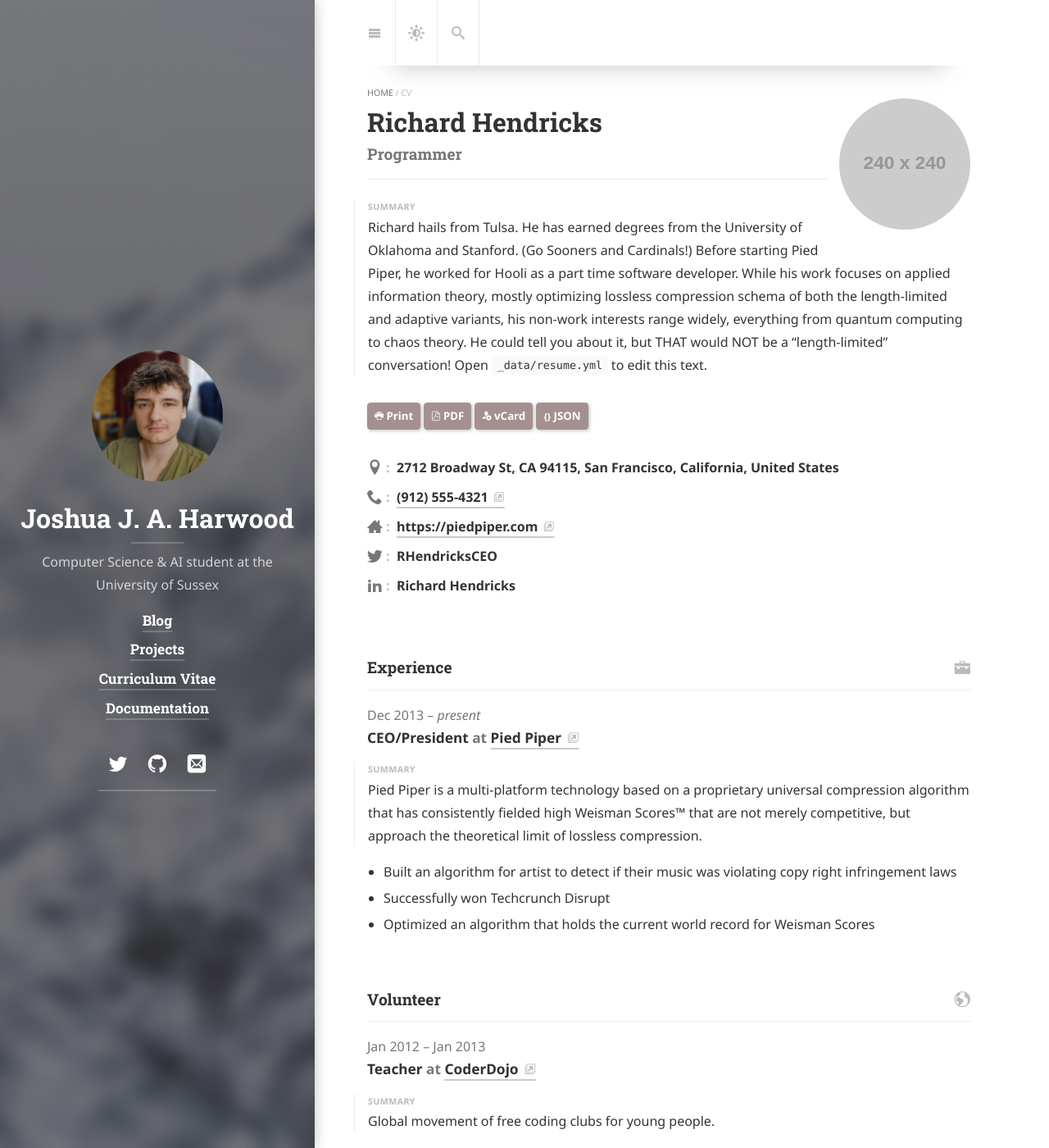
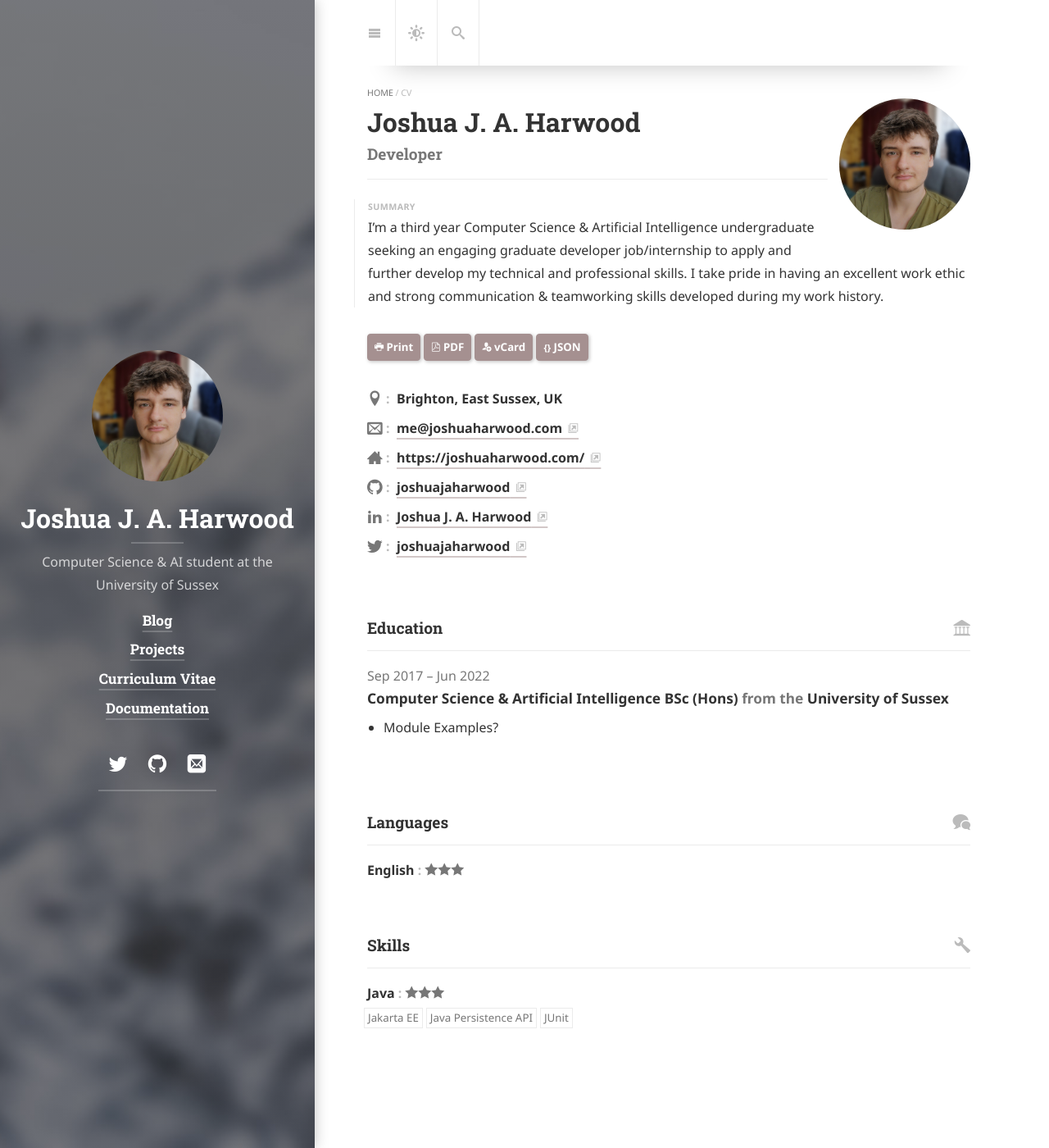
Before and after one commit to joshuajaharwood/joshuajaharwood.github.io, a Jekyll site: the page built from cv.md, in a window 1280 px wide and 1400 px high. Shown: the whole window at 82% size. Built offline with Jekyll 4.4.1, drawn with Linux system fonts in a browser that asks for light colours; cached includes are drawn as plain includes; nearby versions of some CDN libraries; some web fonts are replaced; library files that are not in the unit come from our copies; some of the changed text lies outside the part shown.

```diff
--- a/_data/resume.yml
+++ b/_data/resume.yml
@@ -2,102 +2,92 @@
 # If you don't have a JSON Resume you can just edit this YAML file instead.
 # See also: <https://jsonresume.org/>.
 basics:
-  name: "Richard Hendricks"
-  label: "Programmer"
-  picture: "https://placehold.it/240x240"
-  email: ""
-  phone: "(912) 555-4321"
-  website: "https://piedpiper.com"
+  name: "Joshua J. A. Harwood"
+  label: "Developer"
+  picture: "assets/img/profile.jpg"
+  email: "me@joshuaharwood.com"
+  # phone: "(912) 555-4321"
+  website: "https://joshuaharwood.com/"
   summary: >
-    Richard hails from Tulsa.
-    He has earned degrees from the University of Oklahoma and Stanford. (Go Sooners and Cardinals!)
-    Before starting Pied Piper, he worked for Hooli as a part time software developer.
-    While his work focuses on applied information theory,
-    mostly optimizing lossless compression schema of both the length-limited and adaptive variants,
-    his non-work interests range widely,
-    everything from quantum computing to chaos theory.
-    He could tell you about it, but THAT would NOT be a “length-limited” conversation!
-    Open `_data/resume.yml` to edit this text.
+    I’m a third year Computer Science & Artificial Intelligence undergraduate seeking an engaging graduate
+    developer job/internship to apply and further develop my technical and professional skills. I take pride in having
+    an excellent work ethic and strong communication & teamworking skills developed during my work history.
   location:
-    address: "2712 Broadway St"
-    postalCode: "CA 94115"
-    city: "San Francisco"
-    countryCode: "US"
-    region: "California"
+    # address: ""
+    # postalCode: ""
+    city: "Brighton"
+    countryCode: "UK"
+    region: "East Sussex"
   profiles:
+    - network: "GitHub"
+      username: "joshuajaharwood"
+      url: "https://github.com/joshuajaharwood"
+    - network: "LinkedIn"
+      username: "Joshua J. A. Harwood"
+      url: "https://linkedin.com/in/joshuajaharwood"
     - network: "Twitter"
-      username: "RHendricksCEO"
-      url: ""
-    - network: "LinkedIn"
-      username: "Richard Hendricks"
-      url: ""
-work:
-  - company: "Pied Piper"
-    position: "CEO/President"
-    website: "https://piedpiper.com"
-    startDate: "2013-12-01"
-    endDate: ""
-    summary: >
-      Pied Piper is a multi-platform technology based on a proprietary universal compression algorithm that has
-      consistently fielded high Weisman Scores™ that are not merely competitive,
-      but approach the theoretical limit of lossless compression.
-    highlights:
-      - "Built an algorithm for artist to detect if their music was violating copy right infringement laws"
-      - "Successfully won Techcrunch Disrupt"
-      - "Optimized an algorithm that holds the current world record for Weisman Scores"
-volunteer:
-  - organization: "CoderDojo"
-    position: "Teacher"
-    website: "https://coderdojo.com/"
-    startDate: "2012-01-01"
-    endDate: "2013-01-01"
-    summary: "Global movement of free coding clubs for young people."
-    highlights:
-      - "Awarded 'Teacher of the Month'"
+      username: "joshuajaharwood"
+      url: "https://twitter.com/joshuajaharwood"
+# work:
+#   - company: "Pied Piper"
+#     position: "CEO/President"
+#     website: "https://piedpiper.com"
+#     startDate: "2013-12-01"
+#     endDate: ""
+#     summary: >
+#       Pied Piper is a multi-platform technology based on a proprietary universal compression algorithm that has
+#       consistently fielded high Weisman Scores™ that are not merely competitive,
+#       but approach the theoretical limit of lossless compression.
+#     highlights:
+#       - "Built an algorithm for artist to detect if their music was violating copy right infringement laws"
+#       - "Successfully won Techcrunch Disrupt"
+#       - "Optimized an algorithm that holds the current world record for Weisman Scores"
+# volunteer:
+#   - organization: "CoderDojo"
+#     position: "Teacher"
+#     website: "https://coderdojo.com/"
+#     startDate: "2012-01-01"
+#     endDate: "2013-01-01"
+#     summary: "Global movement of free coding clubs for young people."
+#     highlights:
+#       - "Awarded 'Teacher of the Month'"
 education:
-  - institution: "University of Oklahoma"
-    area: "Information Technology"
-    studyType: "Bachelor"
-    startDate: "2011-06-01"
-    endDate: "2014-01-01"
-    gpa: "4.0"
+  - institution: "University of Sussex"
+    area: "Computer Science & Artificial Intelligence"
+    studyType: "BSc (Hons)"
+    startDate: "2017-09-01"
+    endDate: "2022-06-01"
+    gpa: "2:1"
     courses:
-      - "DB1101 - Basic SQL"
-      - "CS2011 - Java Introduction"
-awards:
-  - title: "Digital Compression Pioneer Award"
-    date: "2014-11-01"
-    awarder: "Techcrunch"
-    summary: "There is no spoon."
-publications:
-  - name: "Video compression for 3d media"
-    publisher: "Hooli"
-    releaseDate: "2014-10-01"
-    website: "https://en.wikipedia.org/wiki/Silicon_Valley_(TV_series)"
-    summary: "Innovative middle-out compression algorithm that changes the way we store data."
+      - "Module Examples?"
+# awards:
+#   - title: "Digital Compression Pioneer Award"
+#     date: "2014-11-01"
+#     awarder: "Techcrunch"
+#     summary: "There is no spoon."
+# publications:
+#   - name: "Video compression for 3d media"
+#     publisher: "Hooli"
+#     releaseDate: "2014-10-01"
+#     website: "https://en.wikipedia.org/wiki/Silicon_Valley_(TV_series)"
+#     summary: "Innovative middle-out compression algorithm that changes the way we store data."
 skills:
-  - name: "Web Development"
+  - name: "Java"
     level: "Master"
     keywords:
-      - "HTML"
-      - "CSS"
-      - "Javascript"
-  - name: "Compression"
-    level: "Master"
-    keywords:
-      - "Mpeg"
-      - "MP4"
-      - "GIF"
+      - "Jakarta EE"
+      - "Java Persistence API"
+      - "JUnit"
 languages:
   - language: "English"
     fluency: "Native speaker"
-interests:
-  - name: "Wildlife"
-    keywords:
-      - "Ferrets"
-      - "Unicorns"
-references:
-  - name: "Erlich Bachman"
-    reference: >
-      It is my pleasure to recommend Richard, his performance working as a consultant for Main St.
-      Company proved that he will be a valuable addition to any company.
+# interests:
+#   - name: "Wildlife"
+#     keywords:
+#       - "Ferrets"
+#       - "Unicorns"
+# references:
+#   - name: "Erlich Bachman"
+#     reference: >
+#       It is my pleasure to recommend Richard, his performance working as a consultant for Main St.
+#       Company proved that he will be a valuable addition to any company.
--- a/_data/strings.yml
+++ b/_data/strings.yml
@@ -130,7 +130,7 @@ resume:
   volunteer:           Volunteer
   volunteer_title:     <!--position--> at <!--organization-->
   education:           Education
-  education_title:     <!--study_type--> in <!--area--> from <!--institution--> with GPA of <!--gpa-->
+  education_title:     <!--area--> <!--study_type--> from the <!--institution-->
   courses:             Courses
   awards:              Awards
   awards_title:        <!--title--> from <!--awarder-->
```
